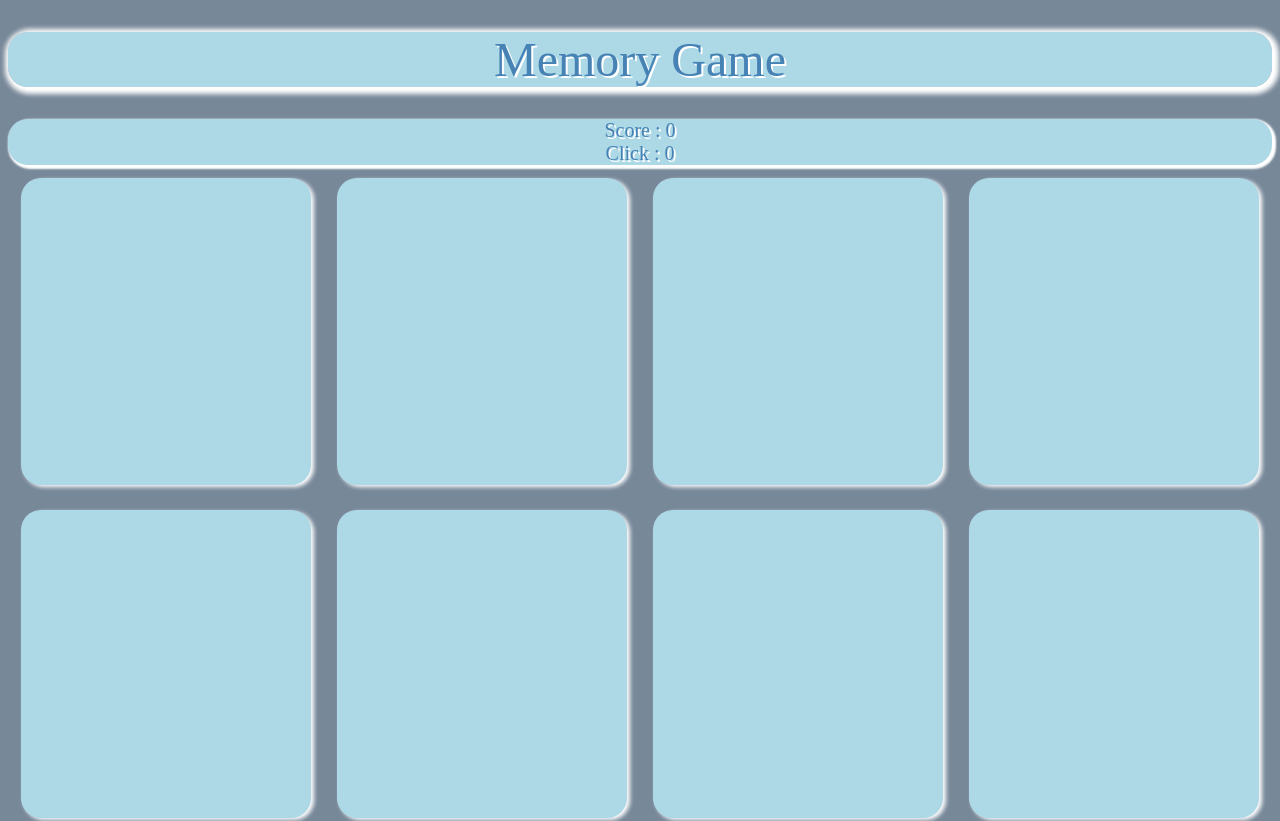
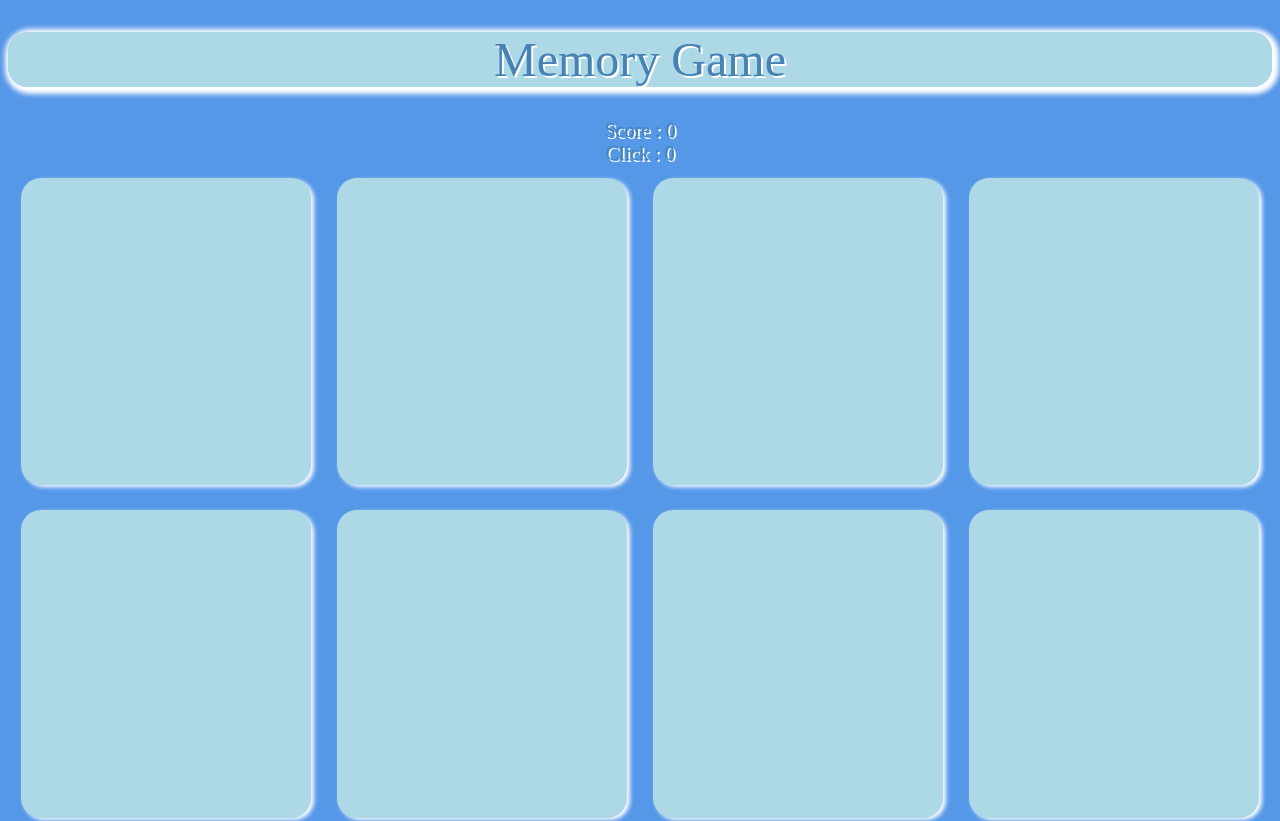
Before and after one commit to EnesY12-bit/EnesY12-bit.github.io, a plain HTML site: page index.html in a window 1280 px wide. Shown: the top 821 px of the page. Drawn offline with Linux system fonts and the light colour scheme.

Commit message:
FINALFINALFINAL REALLY -m

```diff
--- a/css/v1.css
+++ b/css/v1.css
@@ -1,5 +1,5 @@
 body{
- background-color: lightslategrey;
+ background-color:#5698E8;
 }
 .page-title {
   color: steelblue;
@@ -45,9 +45,9 @@ body{
 }
 .grid-page-under{
   margin-top: 20px;
-  background: lightblue;
-  border-radius: 20px;
-  box-shadow: 2px 2px 2px 2px white;
+  background:#5698E8;
+  /*border-radius: 20px;*/
+ /* box-shadow: 2px 2px 2px 2px white;*/
 }
 .grid-item{
   background: lightblue;
@@ -64,7 +64,7 @@ body{
   text-align: center;
   font-weight: normal;
   color: lightblue;
-  line-height: 125px;
+  line-height: 4;
   text-transform: none;
 }
 .grid-item:active{
```
